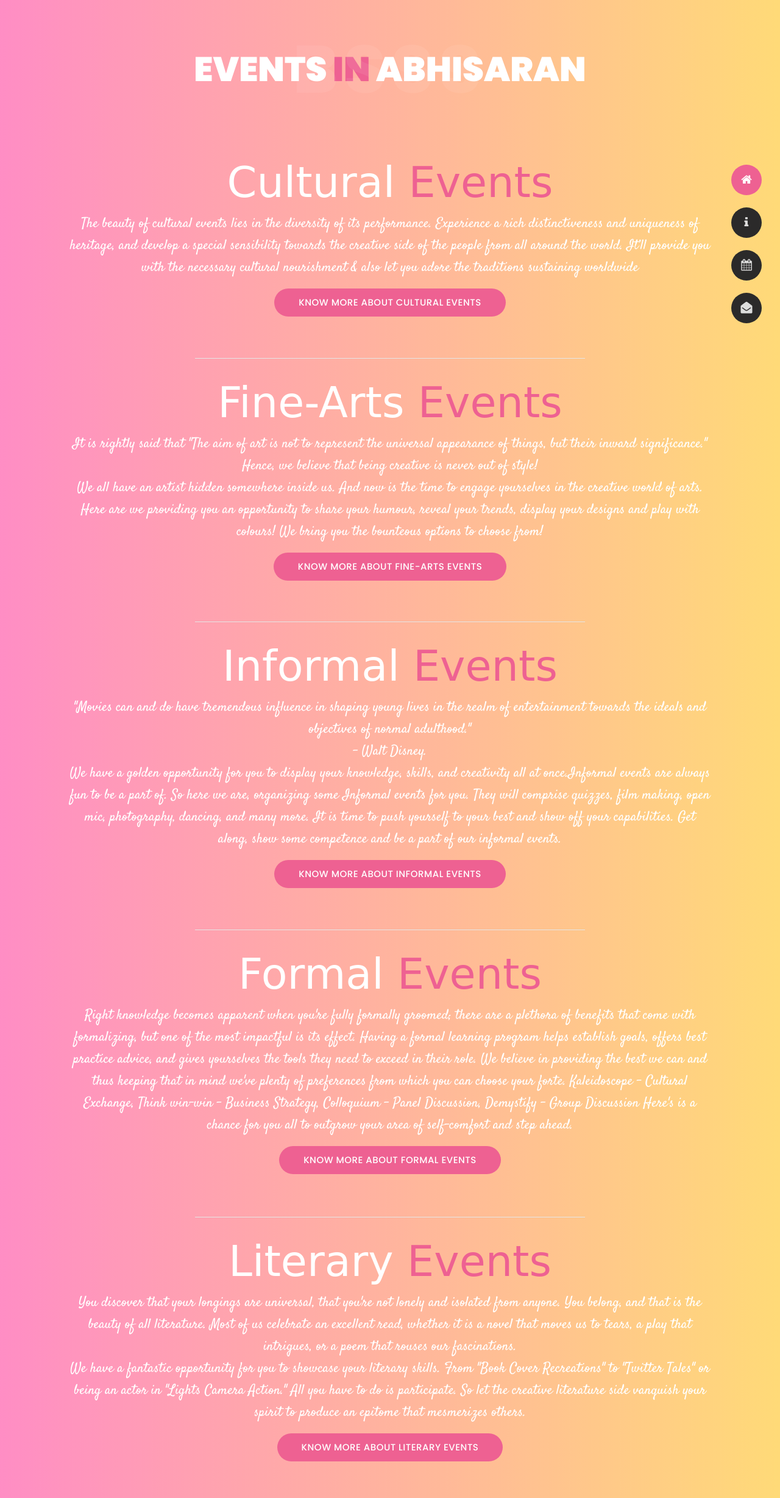
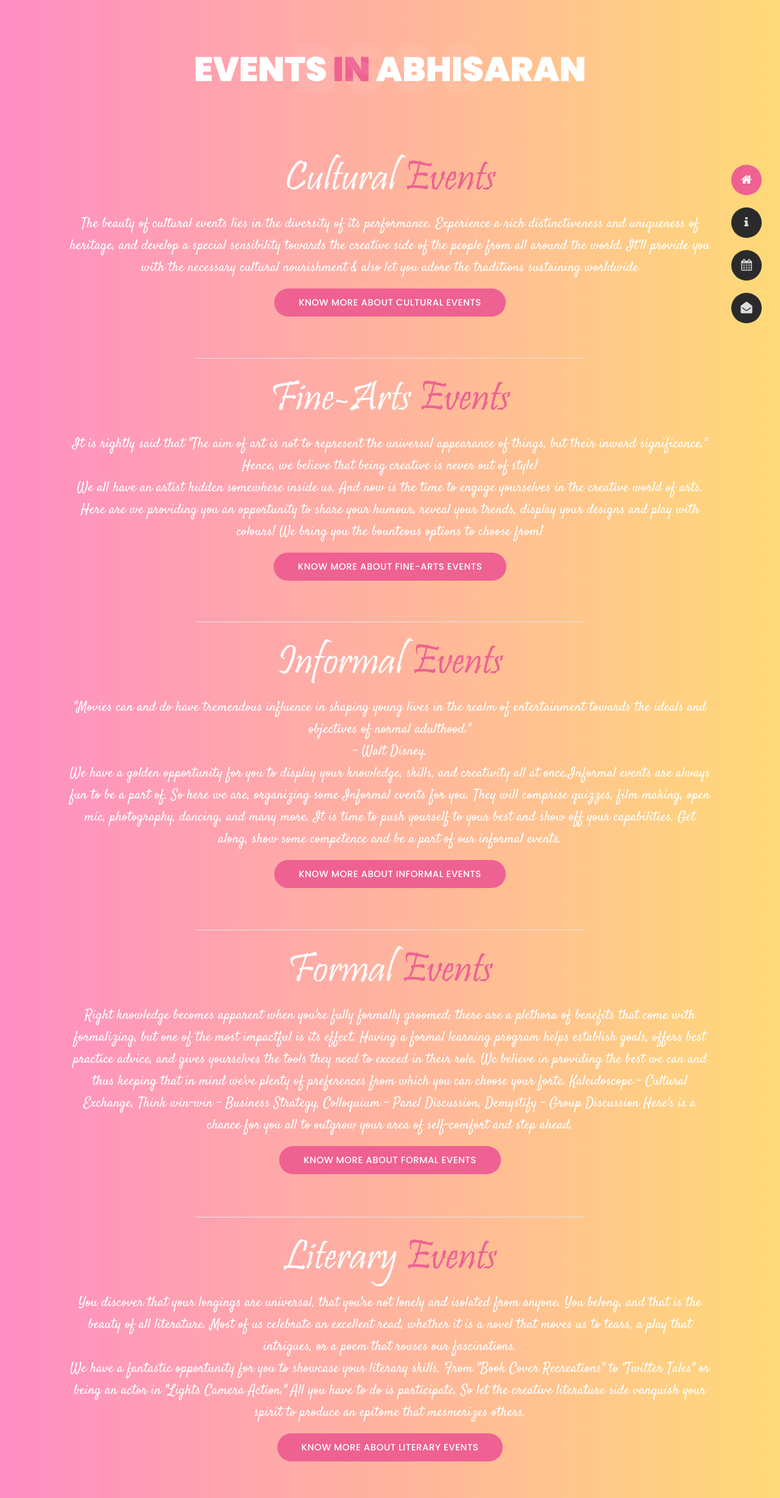
Before and after one commit to bsssabhisaran/Abhisaran, a Django app: page /events/ in a window 1280 px wide. Shown: the whole page at 61% size. Run offline with Django 3.2, Linux system fonts and the light colour scheme; some libraries are stand-ins or nearby versions.

Commit message:
changes made

```diff
--- a/event/static/css/style.css
+++ b/event/static/css/style.css
@@ -1754,3 +1754,9 @@ body.light hr.separator {
     margin-top: 35px !important;
   }
 }
+
+@font-face {
+	font-family: 'PRISTINA';
+	src: url('./PRISTINA.eot');
+	src: local('PRISTINA'), url('./PRISTINA.woff') format('woff'), url('./PRISTINA.ttf') format('truetype');
+}
--- a/event/templates/event/about.html
+++ b/event/templates/event/about.html
@@ -25,7 +25,7 @@
                     </div>
 
                     <div class="col-12 mt-3">
-                        <a href="{% static 'Profile.pdf' %}" download = "Brochure_Abhisaran"  class="btn btn-download"> Download Brochure</a>
+                        <a href="{% static 'AbhisaranBrochure.pdf' %}" download = "Abhisaran Brochure"  class="btn btn-download"> Download Brochure</a>
                     </div>
                 </div>
             </div>
```
Also changed, not shown: db.sqlite3, 1 other file.
